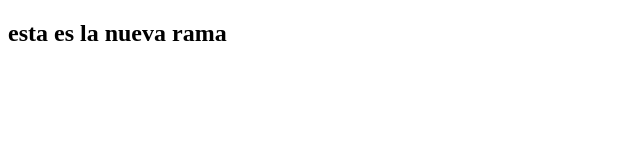
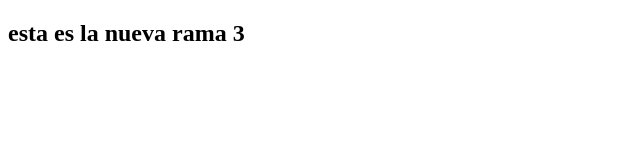
Before and after one commit to nicolasrestrepo/Pruebas-DevOps, a website: page public/index.html in a window 1280 px wide. Shown: the full height of the page, 0-640 px from the left. Drawn offline with Linux system fonts and the light colour scheme.

Commit message:
feature html change for qa

```diff
--- a/public/index.html
+++ b/public/index.html
@@ -7,6 +7,6 @@
     <title>Document</title>
 </head>
 <body>
-    <h2>esta es la nueva rama</h2>
+    <h2>esta es la nueva rama 3</h2>
 </body>
 </html>
```
